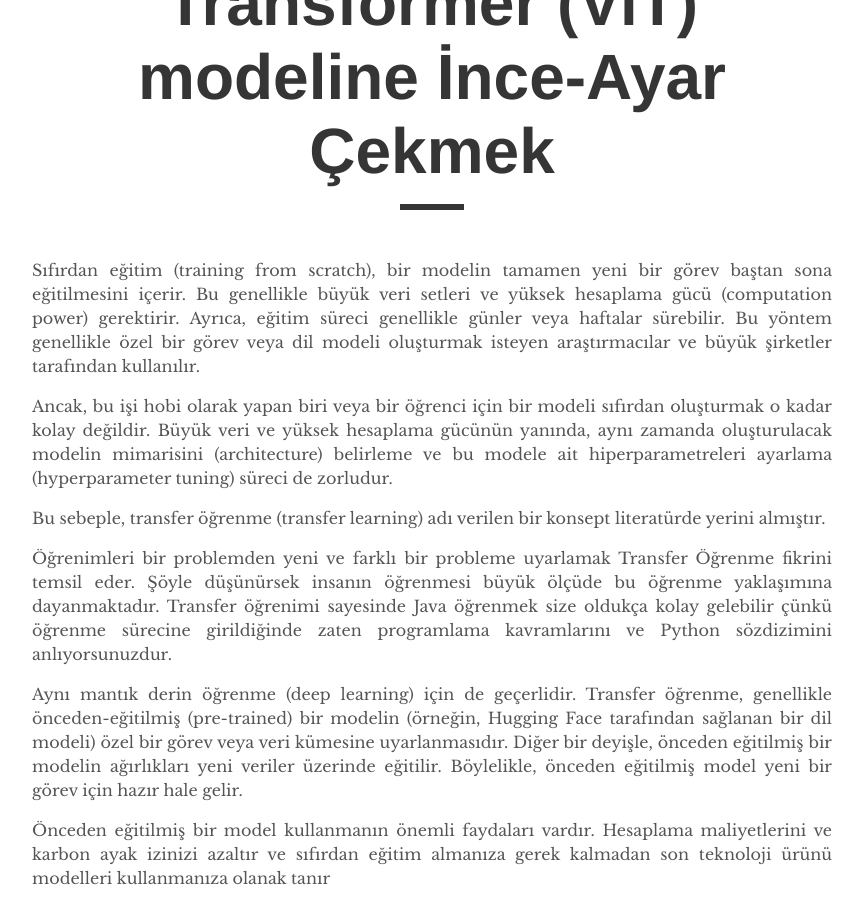
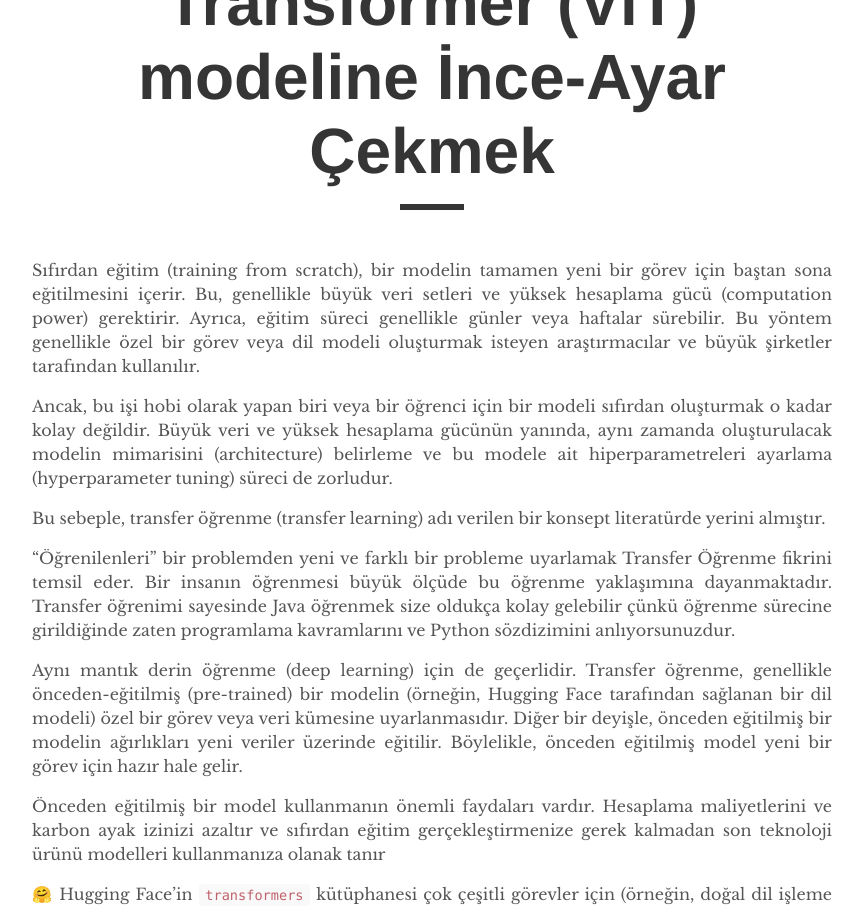
Before and after one commit to mmuratarat/turkish, a Jekyll site: the page built from _posts/2023-10-04-kvasir-v2-ViT-classifier.md, in a window 1280 px wide and 1400 px high, scrolled down 305 px. Shown: the top 908 px of the window, without its empty margins (208-1071 px from the left). Built offline with Jekyll 4.4.1, drawn with Linux system fonts in a browser that asks for light colours; nearby versions of some CDN libraries; formulas are drawn with MathJax 3; comment, search, counter and statistics services are not loaded; some of the changed text lies outside the part shown.

Commit message:
Update 2023-10-04-kvasir-v2-ViT-classifier.md

````diff
--- a/_posts/2023-10-04-kvasir-v2-ViT-classifier.md
+++ b/_posts/2023-10-04-kvasir-v2-ViT-classifier.md
@@ -5,35 +5,33 @@ author: "MMA"
 comments: true
 ---
 
-Sıfırdan eğitim (training from scratch), bir modelin tamamen yeni bir görev baştan sona eğitilmesini içerir. Bu genellikle büyük veri setleri ve yüksek hesaplama gücü (computation power) gerektirir. Ayrıca, eğitim süreci genellikle günler veya haftalar sürebilir. Bu yöntem genellikle özel bir görev veya dil modeli oluşturmak isteyen araştırmacılar ve büyük şirketler tarafından kullanılır.
+Sıfırdan eğitim (training from scratch), bir modelin tamamen yeni bir görev için baştan sona eğitilmesini içerir. Bu, genellikle büyük veri setleri ve yüksek hesaplama gücü (computation power) gerektirir. Ayrıca, eğitim süreci genellikle günler veya haftalar sürebilir. Bu yöntem genellikle özel bir görev veya dil modeli oluşturmak isteyen araştırmacılar ve büyük şirketler tarafından kullanılır.
 
 Ancak, bu işi hobi olarak yapan biri veya bir öğrenci için bir modeli sıfırdan oluşturmak o kadar kolay değildir. Büyük veri ve yüksek hesaplama gücünün yanında, aynı zamanda oluşturulacak modelin mimarisini (architecture) belirleme ve bu modele ait hiperparametreleri ayarlama (hyperparameter tuning) süreci de zorludur.
 
 Bu sebeple, transfer öğrenme (transfer learning) adı verilen bir konsept literatürde yerini almıştır.
 
-Öğrenimleri bir problemden yeni ve farklı bir probleme uyarlamak Transfer Öğrenme fikrini temsil eder. Şöyle düşünürsek insanın öğrenmesi büyük ölçüde bu öğrenme yaklaşımına dayanmaktadır. Transfer öğrenimi sayesinde Java öğrenmek size oldukça kolay gelebilir çünkü öğrenme sürecine girildiğinde zaten programlama kavramlarını ve Python sözdizimini anlıyorsunuzdur.
+"Öğrenilenleri" bir problemden yeni ve farklı bir probleme uyarlamak Transfer Öğrenme fikrini temsil eder. Bir insanın öğrenmesi büyük ölçüde bu öğrenme yaklaşımına dayanmaktadır. Transfer öğrenimi sayesinde Java öğrenmek size oldukça kolay gelebilir çünkü öğrenme sürecine girildiğinde zaten programlama kavramlarını ve Python sözdizimini anlıyorsunuzdur.
 
 Aynı mantık derin öğrenme (deep learning) için de geçerlidir. Transfer öğrenme, genellikle önceden-eğitilmiş (pre-trained) bir modelin (örneğin, Hugging Face tarafından sağlanan bir dil modeli) özel bir görev veya veri kümesine uyarlanmasıdır. Diğer bir deyişle, önceden eğitilmiş bir modelin ağırlıkları yeni veriler üzerinde eğitilir. Böylelikle, önceden eğitilmiş model yeni bir görev için hazır hale gelir.
 
-Önceden eğitilmiş bir model kullanmanın önemli faydaları vardır. Hesaplama maliyetlerini ve karbon ayak izinizi azaltır ve sıfırdan eğitim almanıza gerek kalmadan son teknoloji ürünü modelleri kullanmanıza olanak tanır
+Önceden eğitilmiş bir model kullanmanın önemli faydaları vardır. Hesaplama maliyetlerini ve karbon ayak izinizi azaltır ve sıfırdan eğitim gerçekleştirmenize gerek kalmadan son teknoloji ürünü modelleri kullanmanıza olanak tanır
 
 🤗 Hugging Face'in `transformers` kütüphanesi çok çeşitli görevler için (örneğin, doğal dil işleme ve bilgisayarlı görü) önceden eğitilmiş binlerce modele erişim sağlar (https://huggingface.co/models). Önceden eğitilmiş bir model kullandığınızda, onu görevinize özel bir veri kümesi üzerinde eğitirsiniz. Bu, inanılmaz derecede güçlü bir eğitim tekniği olan ince-ayar (fine-tuning) olarak bilinir.
 
-Transformer-tabanlı modeller genellikle görevden bağımsız gövde (task-independent body) ve göreve özel kafa (task-specific head) olarak ikiye ayrılır. Genellikle görevden bağımsız kısım, Hugging Face tarafından sağlanan ağırlıklara (weights) sahiptir. Bu kısımdaki ağırlıklar dondurulmuştur ve herhangi bir güncellemeye (updates) sahip olmazlar. Göreve özel kafa'da, elinizdeki görev için ihtiyacınız kadar nöron oluşturulur ve sadece bu katmanda eğitim özel veri kümeniz kullanılarak gerçekleştirilir.
+Transformer-tabanlı modeller genellikle görevden bağımsız gövde (task-independent body) ve göreve özel kafa (task-specific head) olarak ikiye ayrılır. Görevden bağımsız kısım genellikle Hugging Face tarafından sağlanan ağırlıklara (weights) sahiptir. Bu kısımdaki ağırlıklar dondurulmuştur ve herhangi bir güncellemeye (updates) sahip olmazlar. Göreve özel kafa'da, elinizdeki görev için ihtiyacınız kadar nöron oluşturulur ve sadece bu katmanda eğitim özel veri kümeniz kullanılarak gerçekleştirilir.
 
 ![](https://github.com/mmuratarat/turkish/blob/master/_posts/images/fine_tuning_example.png?raw=true)
 
-Ancak, ince ayar, sinir ağının tamamında veya yalnızca katmanlarının bir alt kümesinde yapılabilir; bu durumda, ince ayarı yapılmayan katmanlar "dondurulur (frozen)" (geri yayılım (backpropagation) adımı sırasında güncellenmez).
+İnce-ayar, sinir ağının tamamında veya yalnızca katmanlarının bir alt kümesinde yapılabilir; bu durumda, ince ayarı yapılmayan katmanlar "dondurulur (frozen)" (geri yayılım (backpropagation) adımı sırasında güncellenmez).
 
 İşte, bu tutorial'da özel bir veri kümesi (a custom dataset) için önceden eğitilmiş bir modele ince ayar yapacaksınız.
-
-İlk olarak bu tutorial'da kullanaca
 
 # Google Colab'e Giriş
 
 Burada gerçekleştireceğiniz analizleri GPU'ya sahip bir makinede yapmanızda fayda var. Çünkü kullanılacak ViT modeli ve veri kümesi oldukça büyük. Bu nedenle modele ince-ayar çekmek oldukça zaman alabilir.
 
-İlk olarak bu tutorial'da kullanacağınız tüm Python kütüphanelerini aşağıdaki şekilde içe aktaralım:
+Bu tutorial'da kullanılacak tüm Python kütüphanelerini aşağıdaki şekilde içe aktarma ile işe başlayalım:
 
 ```python
 from google.colab import drive
````
Also changed, not shown: other parts of _posts/2023-10-04-kvasir-v2-ViT-classifier.md (+8 -3 lines).
